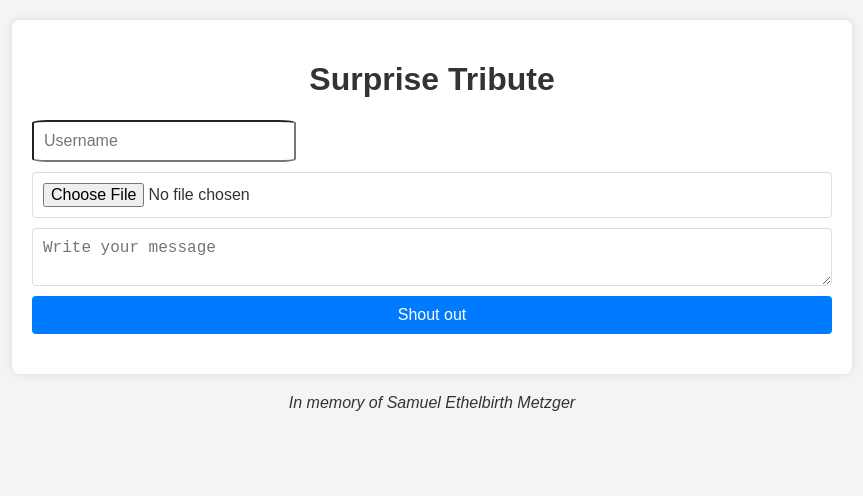
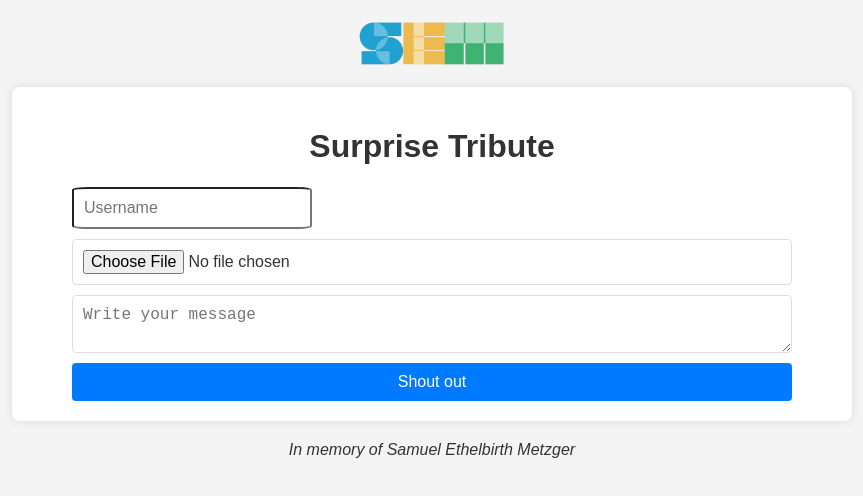
Before and after one commit to dominicOT/SEM-App, a plain HTML site: page index.html in a window 1280 px wide. Shown: the whole page, without its empty margins (208-1071 px from the left). Drawn offline with Linux system fonts and the light colour scheme; no server answers.

Commit message:
Add files via upload

```diff
--- a/index.html
+++ b/index.html
@@ -10,6 +10,10 @@
 </head>
 
 <body>
+    <header>
+        <img src="public/logo.png" alt="SEM" id="logo">
+    </header>
+
     <div class="container">
         <h1>Surprise Tribute </h1>
         <form id="tributeForm">
--- a/styles.css
+++ b/styles.css
@@ -1,3 +1,16 @@
+header {
+    text-align: center;
+    margin: 20px 0;
+}
+
+#logo {
+    display: block;
+    margin: 0 auto;
+    max-width: 150px;
+    height: auto;
+}
+
+
 body {
     font-family: Arial, sans-serif;
     background-color: #f4f4f4;
@@ -20,9 +33,11 @@ h1 {
 }
 
 form {
+    margin: 0 auto;
     display: flex;
     flex-direction: column;
     gap: 10px;
+    max-width: 90%;
 }
 
 #photoInput, #messageInput {
@@ -53,8 +68,10 @@ button:hover {
     background-color: #0056b3;
 }
 
+
 #tributesContainer {
-    margin-top: 20px;
+    margin-top: 20px auto;
+    max-width: 90%;
 }
 
 .tribute {
```
Also changed, not shown: public/logo.png (added).
